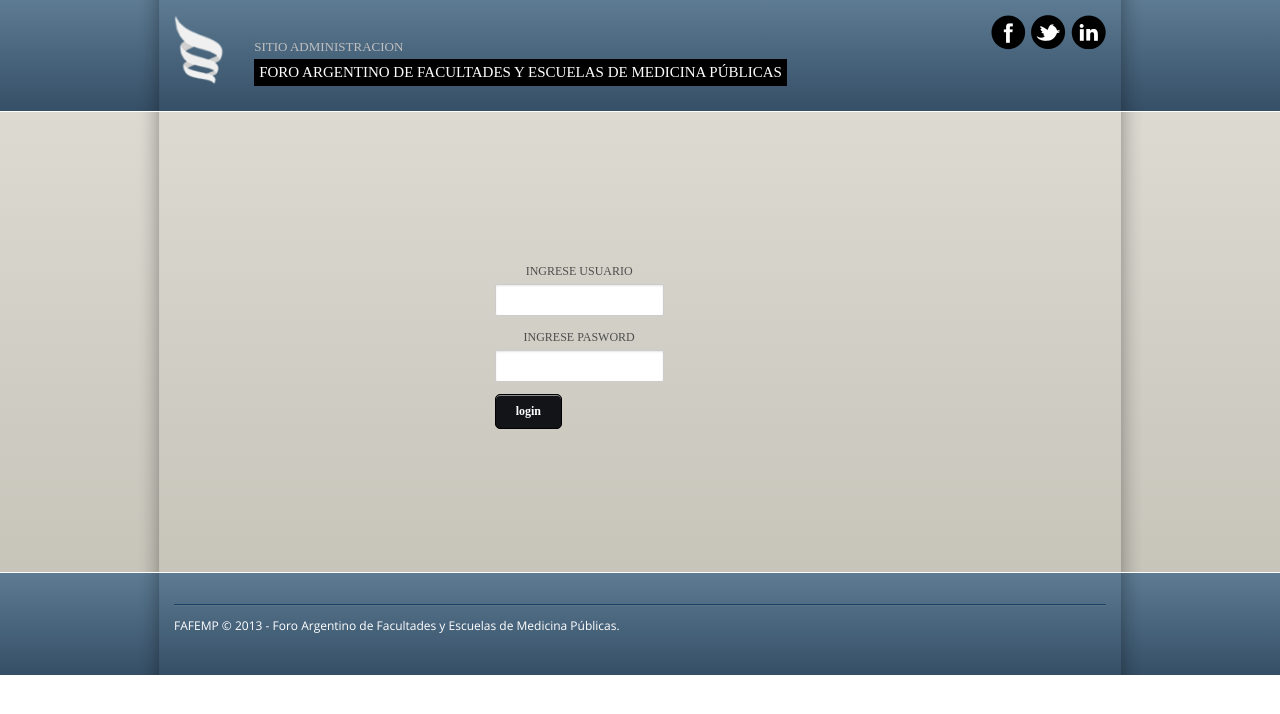
After one commit to fanky10/fafemp-backend, a PHP site: page /admin/admin_login.php in a window 1280 px wide. The commit adds this page. Shown: the top 714 px of the page. Run offline with PHP 8.4, Linux system fonts and the light colour scheme.

Commit message:
admin organizado y andando

```diff
--- /dev/null
+++ b/dev/web/admin/admin_login.php
@@ -0,0 +1,170 @@
+<!DOCTYPE html>
+
+<!-- paulirish.com/2008/conditional-stylesheets-vs-css-hacks-answer-neither/ -->
+<!--[if lt IE 7]> <html class="no-js lt-ie9 lt-ie8 lt-ie7" lang="en"> <![endif]-->
+<!--[if IE 7]>    <html class="no-js lt-ie9 lt-ie8" lang="en"> <![endif]-->
+<!--[if IE 8]>    <html class="no-js lt-ie9" lang="en"> <![endif]-->
+<!--[if gt IE 8]><!--> <html class="no-js" lang="en"> <!--<![endif]-->
+    <head>
+        <meta charset="utf-8" />
+
+        <!-- Set the viewport width to device width for mobile -->
+        <meta name="viewport" content="width=device-width" />
+
+        <title>Foro Argentino de Facultades y Escuelas de Medicina Públicas | ADMIN SITE</title>
+
+        <!-- Included CSS Files (Uncompressed) -->
+        <!--
+        <link rel="stylesheet" href="stylesheets/foundation.css">
+        -->
+
+        <!-- Included CSS Files (Compressed) -->
+        <link rel="stylesheet" href="../stylesheets/foundation.css">
+        <link rel="stylesheet" href="../stylesheets/app.css">
+        <link rel="stylesheet" href="../stylesheets/prettyPhoto.css">
+
+        <!-- Author -->
+        <link type="text/plain" rel="author" href="humans.txt" />
+
+        <script src="javascripts/modernizr.foundation.js"></script>
+    </head>
+    <body>
+
+        <!-- Header and Nav -->
+        <div class="logo">
+            <div class="row">
+                <div class="one columns isotipo">
+                    <a href="index.html" title="Foro Argentino de Facultades y Escuelas de Medicina Públicas"><img src="../images/logo-foro-argentino-de-facultades-y-escuelas-de-medicina-publicas.png" /></a></div>
+                <div class="eight columns">
+                    <h2 class="slogan">Sitio Administracion</h2>
+                    <h1 class="logotipo">Foro Argentino de Facultades y Escuelas de Medicina Públicas</h1>
+                </div>
+                <div class="three columns">
+                    <ul class="social-box link-list right">
+                        <li><a href="#" class="facebook">Facebook</a></li>
+                        <li><a href="#" class="twitter">Twitter</a></li>
+                        <li><a href="#" class="linkedin">LinkedIn</a></li>
+                    </ul>
+                </div>
+            </div>
+        </div>
+
+        <!-- End Header and Nav -->
+        <div align="center" class="menu">
+            <div class="row" style="height:460px" >
+                <div class="four columns"></div>
+                <div class="four columns" style="margin-top: 150px;" >
+                    <form id="login" name="login" method="POST" action="index.php">
+                        <ul class="nav link-list" align="center">
+                            <li class="usuario" align="center">
+                                <label for="usuario">Ingrese Usuario</label>
+                                <input id="usuario" class="twelve required" type="text" name="user">
+                            </li>
+                        </ul>
+                        <ul class="nav link-list" align="center">
+                            <li class="password">
+                                <label for="password">Ingrese Pasword</label>
+                                <input id="password" class="twelve required" type="password" name="pass">
+                            </li>
+                        </ul>
+                        <ul class="nav link-list" align="center">
+                            <li class="login" align="center">
+                                <button type="submit" class="radius button">login</button>
+                                <input id="submitted" type="hidden" value="true" name="submitted">
+                            </li>
+                        </ul>
+                    </form>
+                    <p style="text-align:left">
+                        <?php
+                        if(isset($_GET['msg']) && $_GET['msg']=="error"){
+                            echo "Usuario o contraseña incorrectos";
+                        }
+
+                        ?>
+                    </p>
+                </div>
+                <div class="four columns"></div>
+            </div>
+        </div>
+        <!-- First Band (Slider) -->
+        <!-- The Orbit slider is initialized at the bottom of the page by calling .orbit() on #slider -->
+
+
+        <!-- Three-up Content Blocks -->
+        <div class="content">
+
+
+            <!-- Footer -->
+            <div class="sponsor">
+
+            </div>
+
+            <!-- Footer -->
+            <div class="footer footer-line-white">
+                <footer class="row">
+                    <div class="twelve columns">
+                        <div class="row">
+                            <div class="four columns">
+                            </div>
+                            <div class="four columns">
+                            </div>
+                            <div class="four columns">
+                            </div>
+                        </div>
+                        <div class="row copyright">
+                            <div class="twelve columns">
+                                <hr class="footer-line" />
+                                <p class="last">FAFEMP © 2013 - Foro Argentino de Facultades y Escuelas de Medicina Públicas.</p>
+                            </div>
+                        </div>
+                    </div>
+                </footer>
+            </div>
+            <!-- Included JS Files (Uncompressed) -->
+            <!--
+
+            <script src="javascripts/jquery.js"></script>
+
+            <script src="javascripts/jquery.foundation.mediaQueryToggle.js"></script>
+
+            <script src="javascripts/jquery.foundation.forms.js"></script>
+
+            <script src="javascripts/jquery.foundation.reveal.js"></script>
+
+            <script src="javascripts/jquery.foundation.orbit.js"></script>
+
+            <script src="javascripts/jquery.foundation.navigation.js"></script>
+
+            <script src="javascripts/jquery.foundation.buttons.js"></script>
+
+            <script src="javascripts/jquery.foundation.tabs.js"></script>
+
+            <script src="javascripts/jquery.foundation.tooltips.js"></script>
+
+            <script src="javascripts/jquery.foundation.accordion.js"></script>
+
+            <script src="javascripts/jquery.placeholder.js"></script>
+
+            <script src="javascripts/jquery.foundation.alerts.js"></script>
+
+            <script src="javascripts/jquery.foundation.topbar.js"></script>
+
+            <script src="javascripts/jquery.foundation.joyride.js"></script>
+
+            <script src="javascripts/jquery.foundation.clearing.js"></script>
+
+            <script src="javascripts/jquery.foundation.magellan.js"></script>
+
+            -->
+
+            <!-- Included JS Files (Compressed) -->
+            <script src="javascripts/jquery.js"></script>
+            <script src="javascripts/foundation.min.js"></script>
+
+            <!-- Initialize JS Plugins -->
+            <script src="javascripts/jquery.prettyPhoto.js"></script>
+            <script src="javascripts/app.js"></script>
+            <script src="javascripts/init.js"></script>
+
+    </body>
+</html>
--- a/dev/web/admin/index.php
+++ b/dev/web/admin/index.php
@@ -10,7 +10,7 @@ include_once ROOT_DIR . '/servicios/manejador_servicios.php';
 
 $estadoLogin = $_SESSION['estado'];
 if(isset($estadoLogin) && $estadoLogin){
-    header("Location: user_panel.php");
+    header("Location: admin_panel.php");
     return ; //everything is just fine! ^^
 }
 
@@ -24,8 +24,8 @@ $administrador = $manejador->getUsuarios($user);
 if (isset($administrador) && $user == $administrador->getUser() && $pass == $administrador->getPass()) {
     $_SESSION['estado'] = true;
     $_SESSION['user'] = $administrador->getUser();
-    header("Location: user_panel.php");
+    header("Location: admin_panel.php");
 } else {
-    header("Location: login_admin.php?msg=error");
+    header("Location: admin_login.php?msg=error");
 }
 ?>
--- a/dev/web/admin/logout.php
+++ b/dev/web/admin/logout.php
@@ -3,5 +3,5 @@
 session_start();
 unset($_SESSION["estado"]);
 session_destroy();
-header("Location: login_admin.php");
+header("Location: admin_login.php");
 ?>
```
Also changed, not shown: dev/web/admin/admin_panel.php (added, +23 -0 lines).
